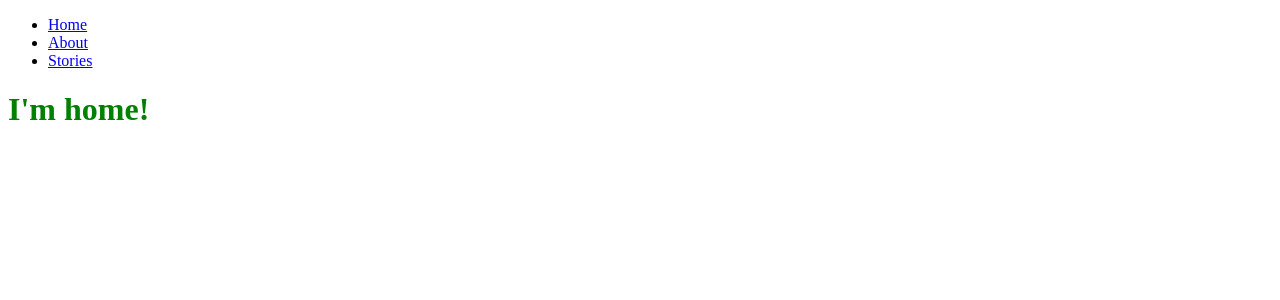
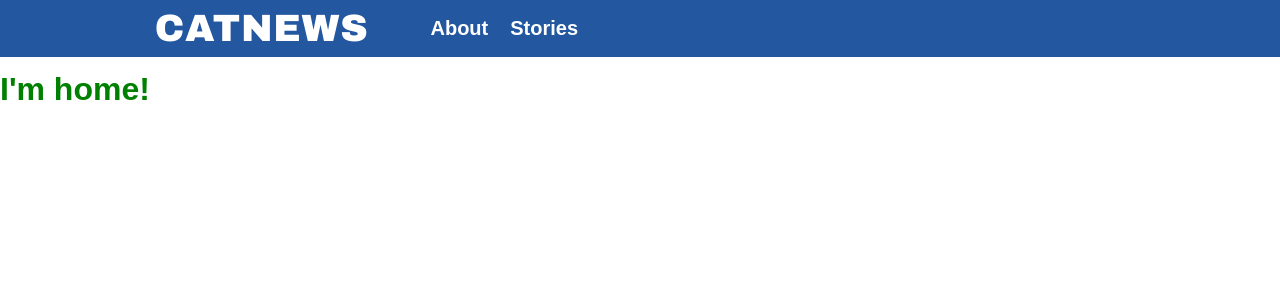
Before and after one commit to ninjaofawesome/newsdash, a React (Create React App) app: page / in a window 1280 px wide. Shown: the top 300 px of the page. Built offline with nearby package versions, Linux system fonts and the light colour scheme.

Commit message:
[STYLE] desktop only first pass nav styles

```diff
--- a/src/app.css
+++ b/src/app.css
@@ -4,8 +4,99 @@
  * foundation.zurb.com
  * Licensed under MIT Open Source
  */
+body,
+html {
+  height: 100%;
+  margin: 0;
+  padding: 0;
+  overflow-y: scroll;
+  -webkit-overflow-scrolling: touch; }
+
+body {
+  -webkit-font-smoothing: antialiased;
+  -moz-osx-font-smoothing: grayscale;
+  font-family: Arial, "Helvetica Neue", Helvetica, sans-serif;
+  font-size: 16px;
+  line-height: 22px;
+  color: #000;
+  background-color: #fff; }
+
+.body-content {
+  max-width: 75rem;
+  margin-right: auto;
+  margin-left: auto;
+  display: flex;
+  flex-flow: row wrap;
+  max-width: 100%;
+  margin-top: 3.5625rem; }
+
 .home {
   color: green; }
 
 .not-found {
   color: red; }
+
+.navbar {
+  max-width: 75rem;
+  margin-right: auto;
+  margin-left: auto;
+  display: flex;
+  flex-flow: row wrap;
+  max-width: 100%;
+  position: fixed;
+  top: 0;
+  left: 0;
+  height: 3.5625rem;
+  width: 100%;
+  background-color: #2357a0; }
+  .navbar__wrapper {
+    flex: 0 0 83.33333%;
+    max-width: 83.33333%;
+    padding-right: 0.625rem;
+    padding-left: 0.625rem;
+    max-width: 83.33333%;
+    display: block;
+    margin: 0 auto; }
+    @media print, screen and (min-width: 40em) {
+      .navbar__wrapper {
+        padding-right: 0.9375rem;
+        padding-left: 0.9375rem; } }
+  .navbar__logo {
+    display: inline;
+    margin-left: 2.3125rem; }
+  .navbar__route-list {
+    list-style-type: none;
+    display: inline-block;
+    position: absolute;
+    top: 0; }
+  .navbar__route-item {
+    display: inline;
+    height: 3.5625rem;
+    top: 0; }
+  .navbar__route-link {
+    font-family: Arial, "Helvetica Neue", Helvetica, sans-serif;
+    font-size: 20px;
+    line-height: 24px;
+    text-align: left;
+    white-space: normal;
+    font-weight: 600;
+    text-decoration: none;
+    text-transform: capitalize;
+    color: #fff;
+    padding: 1.1875rem 0.6875rem; }
+    .navbar__route-link:active, .navbar__route-link:focus, .navbar__route-link:hover {
+      background-color: #fff;
+      color: #2357a0;
+      outline: none; }
+    .navbar__route-link--logo {
+      font-family: "Arial Black", Arial, Helvetica, sans-serif;
+      color: #fff;
+      font-size: 38px;
+      line-height: 3.5625rem;
+      font-weight: 900;
+      text-transform: uppercase;
+      letter-spacing: 0.02em;
+      text-decoration: none;
+      padding: 1.1875rem 0.6875rem; }
+      .navbar__route-link--logo:active, .navbar__route-link--logo:focus, .navbar__route-link--logo:hover {
+        color: #fff; }
--- a/src/components/Navbar/Navbar.js
+++ b/src/components/Navbar/Navbar.js
@@ -5,11 +5,19 @@ class Navbar extends Component {
   render() {
     return(
       <div className="navbar">
-        <ul className="navbar__route-list">
-          <li><Link to="/">Home</Link></li>
-          <li><Link to="/about">About</Link></li>
-          <li><Link to="/stories">Stories</Link></li>
-        </ul>
+        <div className="navbar__wrapper">
+          <div className="navbar__logo">
+            <Link className="navbar__route-link--logo" to="/">catnews</Link>
+          </div>
+          <ul className="navbar__route-list">
+            <li className="navbar__route-item">
+              <Link className="navbar__route-link" to="/about">About</Link>
+            </li>
+            <li className="navbar__route-item">
+              <Link className="navbar__route-link" to="/stories">Stories</Link>
+            </li>
+          </ul>
+        </div>
       </div>
     );
   }
--- a/src/components/Navbar/_navbar.scss
+++ b/src/components/Navbar/_navbar.scss
@@ -0,0 +1,61 @@
+.navbar {
+  @include max-width-row();
+
+  position: fixed;
+  top: 0;
+  left: 0;
+  height: rem-calc(57);
+  width: 100%;
+  background-color: $brand-blue;
+
+  &__wrapper {
+    @include flex-grid-column(10);
+    display: block;
+    margin: 0 auto;
+  }
+
+
+  &__logo {
+    display: inline;
+    margin-left: rem-calc(37);
+  }
+
+  &__route-list {
+    list-style-type: none;
+    display: inline-block;
+    position: absolute;
+    top: 0;
+  }
+
+  &__route-item {
+    display: inline;
+    height: rem-calc(57);
+    top: 0;
+  }
+
+  &__route-link {
+    @include ListType();
+    color: $white;
+    padding: rem-calc(19 11);
+
+    &:active,
+    &:focus,
+    &:hover {
+      background-color: $white;
+      color: $brand-blue;
+      outline: none;
+    }
+
+    &--logo {
+      @include LogoType();
+
+      padding: rem-calc(19 11);
+
+      &:active,
+      &:focus,
+      &:hover {
+        color: $white;
+      }
+    }
+  }
+}
--- a/src/pages/App/App.js
+++ b/src/pages/App/App.js
@@ -9,8 +9,9 @@ import Navbar from '../../components/Navbar/Navbar';
 class App extends Component {
   render(){
     return (
-      <div>
+      <div className="app">
         <Navbar />
+        <div className="body-content">
           <Switch>
             <Route exact path='/' component={Home} />
             <Route path="/about" component={About} />
@@ -18,6 +19,7 @@ class App extends Component {
             <Route path="*" component={NotFound} />
           </Switch>
         </div>
+      </div>
     );
   }
 }
--- a/src/styles/_mixins.scss
+++ b/src/styles/_mixins.scss
@@ -0,0 +1,5 @@
+@mixin max-width-row() {
+
+  @include flex-grid-row();
+  max-width: 100%;
+}
--- a/src/styles/_structure.scss
+++ b/src/styles/_structure.scss
@@ -0,0 +1,23 @@
+body,
+html {
+  height: 100%;
+  margin: 0;
+  padding: 0;
+  overflow-y: scroll;
+  -webkit-overflow-scrolling: touch;
+}
+
+body {
+  -webkit-font-smoothing: antialiased;
+  -moz-osx-font-smoothing: grayscale;
+  font-family: $base;
+  font-size: 16px;
+  line-height: 22px;
+  color: $black;
+  background-color: $white;
+}
+
+.body-content {
+  @include max-width-row();
+  margin-top: rem-calc(57);
+}
--- a/src/styles/_type.scss
+++ b/src/styles/_type.scss
@@ -0,0 +1,24 @@
+$base: Arial, 'Helvetica Neue', Helvetica, sans-serif;
+$base-heavy: 'Arial Black', Arial, Helvetica, sans-serif;
+
+@mixin LogoType(){
+  font-family: $base-heavy;
+  color: $white;
+  font-size: 38px;
+  line-height: rem-calc(57);
+  font-weight: 900;
+  text-transform: uppercase;
+  letter-spacing: 0.02em;
+  text-decoration: none;
+}
+
+@mixin ListType(){
+  font-family: $base;
+  font-size: 20px;
+  line-height: 24px;
+  text-align: left;
+  white-space: normal;
+  font-weight: 600;
+  text-decoration: none;
+  text-transform: capitalize;
+}
--- a/src/styles/_variables.scss
+++ b/src/styles/_variables.scss
@@ -0,0 +1,8 @@
+$white: #fff;
+$black: #000;
+$border-gray: #e5e5e5;
+$charcoal: #4d4d4d;
+
+$brand-blue: #2357a0;
+$brand-yellow: #e58200;
+$brand-red: #df4037;
```
Lines whose indentation alone changed are shown as unchanged.
